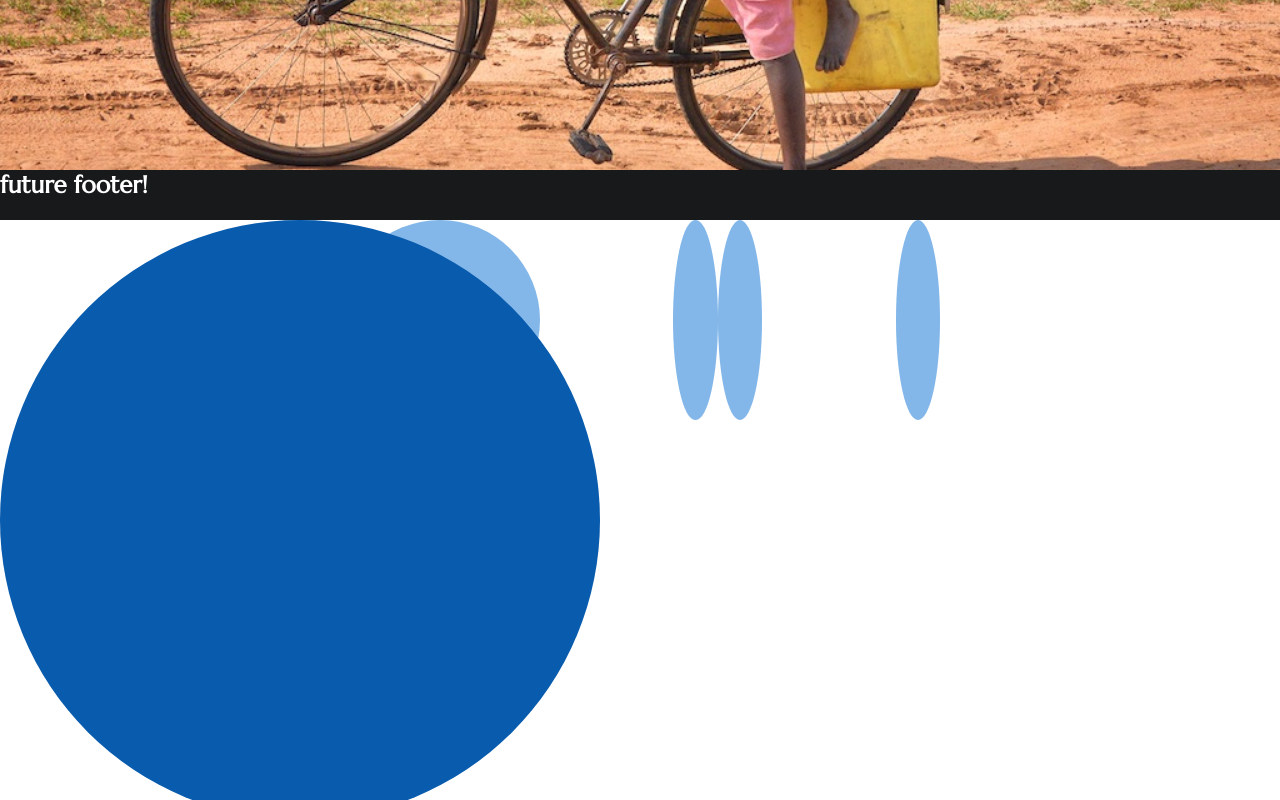
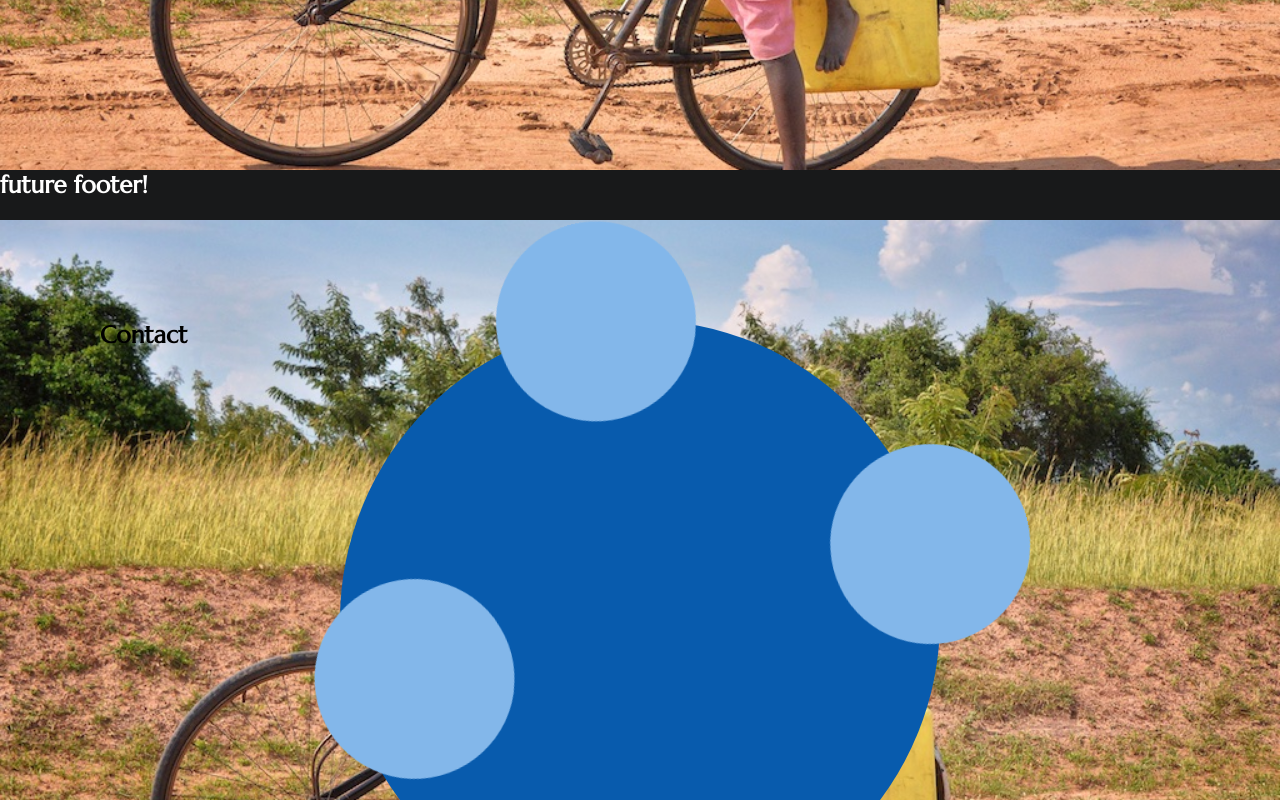
Before and after one commit to CodecoolGlobal/react-for-a-cause-react-ThomasScy, a React (Create React App) app in the folder ngo-bike/: page / in a window 1280 px wide. Shown: the part 580-1380 px from the top of the page. Built offline with nearby package versions, Linux system fonts and the light colour scheme.

Commit message:
rotator is now rotating

```diff
--- a/ngo-bike/src/AboutUs.js
+++ b/ngo-bike/src/AboutUs.js
@@ -7,11 +7,13 @@ export default function AboutUs() {
                     <div className="rotating-info-bubble-container" id="ribc1">
                         <div className="rotating-info-bubble"></div>
                     </div>
-                    <div className="rotating-info-bubble-container" id="ribc2"></div>
+                    <div className="rotating-info-bubble-container" id="ribc2">
                         <div className="rotating-info-bubble"></div>
                         <div className="rotating-info-bubble"></div>
-                    <div className="rotating-info-bubble-container" id="ribc3"></div>
+                    </div>
+                    <div className="rotating-info-bubble-container" id="ribc3">
                         <div className="rotating-info-bubble"></div>
+                    </div>
                 </div>
             </div>
         </section>
--- a/ngo-bike/src/App.css
+++ b/ngo-bike/src/App.css
@@ -2,12 +2,23 @@ section {
   height: 100vh;
 }
 
-#rotating-info-container {
+.about {
   position: absolute;
   width: 100%;
   height: 100%;
+  display: grid;
   justify-items: center;
   align-items: center;
+}
+
+#rotating-info-container {
+  position: absolute;
+  width: 800px;
+  height: 800px;
+  display: grid;
+  justify-items: center;
+  align-items: center;
+
 }
 
 
@@ -24,24 +35,44 @@ section {
 #rotating-info-rotator {
   margin: 0;
   padding: 0;
-  width: 600px;
-  height: 600px;
-  display: flex;
+  width: 800px;
+  height: 800px;
+  /* display: grid; */
+  /* grid-template-columns: 1fr; */
+  z-index: 5;
+  animation: aboutAnimation 1s ease-in-out infinite;
+}
+
+@keyframes aboutAnimation {
+  to {
+      transform: rotate(0.25turn);
+  }
 }
 
 .rotating-info-bubble-container {
   margin: 0;
   padding: 0;
-  height: 200px;
-  width: 100%;
-  display: flex;
+  height: calc(800px / 3);
+  width: 800px;
+  text-justify: center;
+  /* display: flex;
+  flex-direction:column; */
 }
 
-#ribc1 {
-  justify-items: center;
+#ribc1,
+#ribc3 {
+  text-align: center;
 }
 
+#ribc2 {
+  display: flex;
+  justify-content: space-between;
+}
+
+
 .rotating-info-bubble {
+  display: inline-block;
+  text-align: center;
   margin: 0;
   padding: 0;
   background-color: #83b7ea;
```
